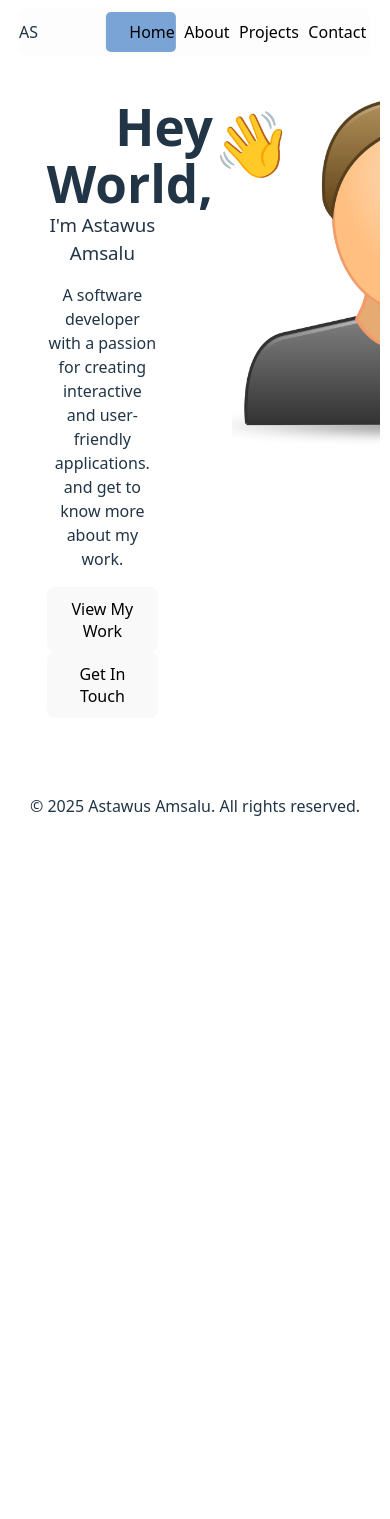
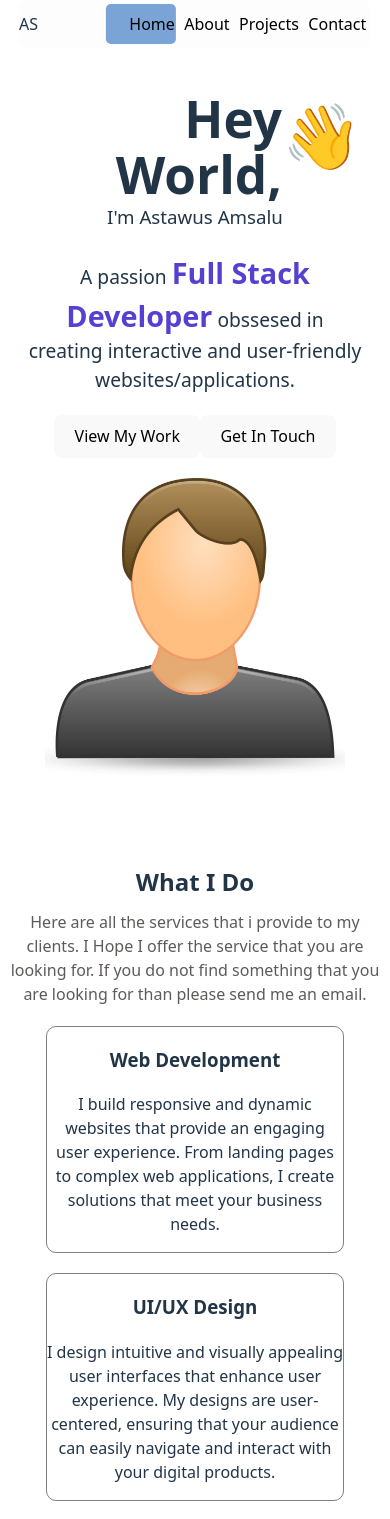
Before and after one commit to Zking4ever/Zking4ever, a React (Vite) app in the folder Portfolio(React)/: page / in a window 390 px wide. Shown: the top 1519 px of the page. Before the commit the page ends 844 px from the top, so only its background shows below. Built offline with nearby package versions, Linux system fonts and the light colour scheme.

Commit message:
added home page contents

```diff
--- a/Portfolio(React)/src/App.css
+++ b/Portfolio(React)/src/App.css
@@ -126,6 +126,15 @@
   letter-spacing: 3px;
   color: inherit;
 }
+.welcome-section .intro{
+  font-size: 1.2rem;
+  margin: 20px 0;
+}
+.welcome-section .intro h2{
+  display: inline;
+  margin: 0 5px;
+  color: rgb(86, 64, 209);
+}
 .greet h1:last-of-type{
     font-size: 4rem;
     padding: 10px 0;
@@ -148,6 +157,78 @@
 .profile-section img{
     width: 350px;
     aspect-ratio: 1;
+}
+.home-title{
+  font-size: 1.5rem;
+  font-weight: bold;
+}
+.home-title-desc{
+  font-size: 1.2rem;
+  margin-top: 10px;
+  color: rgb(96, 89, 89);
+}
+.work-container{
+  display: flex;
+  justify-content: center;
+  gap: 20px;
+  margin-top: 20px;
+}
+.work{
+  width: 30%;
+  border: 1px solid gray;
+  border-radius: 10px;
+  overflow: hidden;
+  cursor: pointer;
+  transition: all .3s ease;
+}
+@media (max-width:760px) {
+  .wrapper{
+    width: 100vw;
+    border-radius: 0;
+  }
+  .header{
+    width: 95%;
+    height: 3em;
+    margin: auto;
+    border-radius: 10px;
+    position: absolute;
+    justify-content: space-between;
+  }
+  .header nav{
+    width: 70%;
+  }
+  .header nav .glass{
+    width: 70px;
+    height: 2.5em;
+  }
+
+  .content{
+    padding: 0;
+    margin-top: 30px;
+  }
+  .home{
+    flex-direction: column;
+    align-items: center;
+  }
+  .welcome-section,
+  .profile-section {
+    width: 90%;
+    margin-bottom: 20px;
+  }
+  .profile-section img{
+    width: 100%;
+    max-width: 300px;
+  }
+  .home-title-desc{
+    font-size: 1rem;
+  }
+  .work-container{
+    flex-direction: column;
+    align-items: center;
+  }
+  .work{
+    width: 80%;
+  }
 }
 
 /* Contact Page */
--- a/Portfolio(React)/src/pages/Home.tsx
+++ b/Portfolio(React)/src/pages/Home.tsx
@@ -11,8 +11,9 @@ const Home = ({clickHandler}: {clickHandler:(x:string)=>void}) => {
                         <h1>👋</h1>
                     </div>
                     <h3><a href='https://google.com/astawus amsalu'>I'm Astawus Amsalu</a></h3>
-                    <p> A software developer with a passion for creating interactive and user-friendly applications.
-                         and get to know more about my work.
+                    <p className="intro"> A passion
+                        <h2>Full Stack Developer</h2>
+                        obssesed in creating interactive and user-friendly websites/applications.
                     </p>
                     <button onClick={()=>clickHandler('projects')} id='projects'>View My Work</button>
                     <button onClick={()=>clickHandler('contact')} id='contact'>Get In Touch</button>
@@ -21,6 +22,57 @@ const Home = ({clickHandler}: {clickHandler:(x:string)=>void}) => {
                     <img src={profile} alt="profile" />
                 </section>
             </div>
+            <section>
+                    <div>
+                        <span className="home-title">What I Do</span>
+                        <p className="home-title-desc">Here are all the services that i provide to my clients. I Hope I offer the service that you are looking for. If you do not find something that you are looking for than please send me an email.</p>
+                    </div>
+                    <div className="work-container">
+                        <div className="work">
+                            <h3>Web Development</h3>
+                            <p>I build responsive and dynamic websites that provide an engaging user experience. From landing pages to complex web applications, I create solutions that meet your business needs.</p>
+                        </div>
+                        <div className="work">
+                            <h3>UI/UX Design</h3>
+                            <p>I design intuitive and visually appealing user interfaces that enhance user experience. My designs are user-centered, ensuring that your audience can easily navigate and interact with your digital products.</p>
+                        </div>
+                        <div className="work">
+                            <h3>Consulting</h3>
+                            <p>I offer expert advice on web development and digital strategies. Whether you're looking to improve your existing website or plan a new project, I provide insights and recommendations to help you achieve your goals.</p>
+                        </div>
+                    </div>
+            </section>
+            <section>
+                    <div>
+                        <span className="home-title">What I Use to Build Stuff</span>
+                        <p className="home-title-desc">Here are the powerful tools and technologies I use to bring your ideas to life. From front-end frameworks to back-end systems, I create seamless, scalable solutions tailored to your needs, delivering high-quality results with lasting impact.</p>
+                    </div>
+                    <marquee direction="right" className="marquee">
+                    <div>
+                        <div className="tools-container">
+                            <div className="tool">HTML5</div>
+                            <div className="tool">CSS3</div>
+                            <div className="tool">JavaScript</div>
+                            <div className="tool">TypeScript</div>
+                            <div className="tool">React</div>
+                            <div className="tool">Node.js</div>
+                            <div className="tool">Express.js</div>
+                            <div className="tool">MongoDB</div>
+                            <div className="tool">Git & GitHub</div>
+                            <div className="tool">Figma</div>
+                        </div>
+                    </div>
+                    </marquee>
+            </section>
+            <section>
+                    <div>
+                        <span className="home-title">Have a Project in your mind ?Let's get to work ⚡</span>
+                        <p>I am actively seeking new opportunities and my inbox is always open. Whether you have a question or simply want to say Hello , I will do my best to respond!</p>
+                    </div>
+                    <div>
+
+                    </div>
+            </section>
         </>
     );
 };
```
